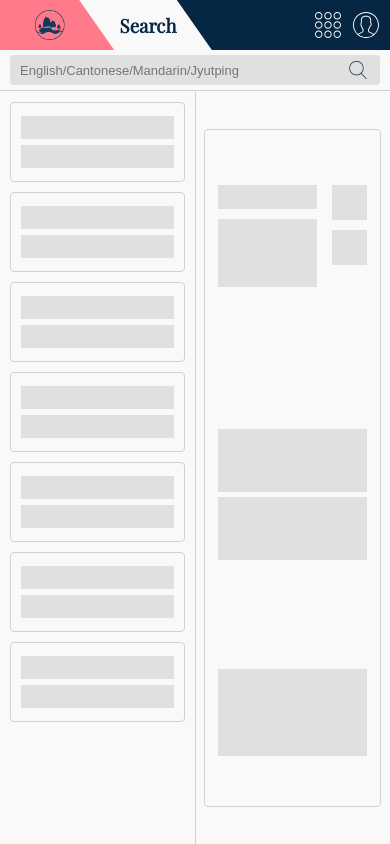
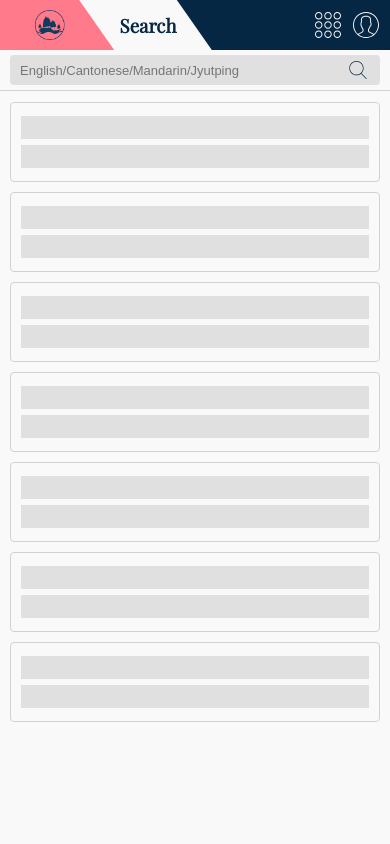
Before and after one commit to brimac1634/CantoWeb, a React (Create React App) app: page / in a window 390 px wide. Built offline with nearby package versions, Linux system fonts and the light colour scheme.

Commit message:
added slide up entry view for mobile

```diff
--- a/src/Components/EntryView/EntryView.css
+++ b/src/Components/EntryView/EntryView.css
@@ -1,6 +1,7 @@
 .entry-view {
 	height: 90%;
 	width: 90%;
+	background: var(--cantoWhite);
 	border: solid 1px var(--cantoDarkGray);
 	border-radius: 4px;
 	display: flex;
@@ -33,7 +34,7 @@
 	right: 0;
 	display: flex;
 	flex-direction: column;
-	justify-content: center;
+	justify-content: space-around;
 }
 
 .top-group {
--- a/src/Containers/Search/Search.css
+++ b/src/Containers/Search/Search.css
@@ -38,3 +38,31 @@
 	justify-content: center;
 	align-items: center;
 }
+
+.hidden-entry-view {
+	bottom: -90%;
+}
+
+.visible-entry-view {
+	bottom: -10%;
+
+}
+
+@media screen and (max-width: 700px) {
+    .entry-list-container {
+		width: 100%;
+		height: 100%;
+	}
+
+	.entry-view-container {
+		position: absolute;
+		width: 100%;
+		height: 90%;
+		left: 0;
+		transition: all 0.4s;
+	}
+
+	.split-container {
+		display: block;
+	}
+}
--- a/src/Containers/Search/Search.js
+++ b/src/Containers/Search/Search.js
@@ -1,5 +1,6 @@
 import React, { Component } from 'react';
 import './Search.css';
+import MediaQuery from 'react-responsive';
 import SearchBar from '../../Components/SearchBar/SearchBar';
 import EntriesList from '../../Components/EntriesList/EntriesList';
 import EntryView from '../../Components/EntryView/EntryView';
@@ -9,6 +10,7 @@ class Search extends Component {
 		super()
 		this.state = {
 			selectedEntry: '',
+			mobileSelectedEntry: '',
 			searchKey: '',
 			entries: [],
 		}
@@ -27,6 +29,20 @@ class Search extends Component {
 		if (lastSelectedEntry) {
 			this.setState({selectedEntry: JSON.parse(lastSelectedEntry)})
 		}
+	}
+
+	componentDidUpdate(){
+	  setTimeout(() => {
+	    if(this.state.mobileSelectedEntry){
+	      window.addEventListener('click', this.clearMobileEntry)
+	    } else {
+	      window.removeEventListener('click', this.clearMobileEntry)
+	    }
+	  }, 0)
+	}
+
+	clearMobileEntry = () => {
+		this.setState({mobileSelectedEntry: ''})
 	}
 
 	onSearch = (event) => {
@@ -71,13 +87,22 @@ class Search extends Component {
 	handleEntrySelect = (entry) => {
 		sessionStorage.setItem('lastSelectedEntry', JSON.stringify(entry));
 		this.setState({
-			selectedEntry: entry
+			selectedEntry: entry,
+			mobileSelectedEntry: entry.entryID,
 		})
 	}
 
 	render() {
-		const { selectedEntry, entries, searchKey } = this.state;
+		const { selectedEntry, entries, searchKey, mobileSelectedEntry } = this.state;
 		const { userID } = this.props;
+
+		let entryViewMobile = 'hidden-entry-view'
+		if (mobileSelectedEntry) {
+			entryViewMobile = 'visible-entry-view'
+		}
+
+		console.log(entryViewMobile);
+
 		return (
 			<div>
 				<SearchBar
@@ -85,6 +110,7 @@ class Search extends Component {
 					searchChange={this.onSearch}
 					searchKey={searchKey}
 				/>
+				<MediaQuery minWidth={700}>
 					<div className='split-container'>
 						<div className='entry-list-container'>
 							<EntriesList
@@ -101,6 +127,24 @@ class Search extends Component {
 							/>
 						</div>
 					</div>
+				</MediaQuery>
+				<MediaQuery maxWidth={699}>
+					<div className='split-container'>
+						<div className='entry-list-container'>
+							<EntriesList
+								entries={entries}
+								searchKey={searchKey}
+								selectEntry={this.handleEntrySelect}
+							/>
+						</div>
+						<div className={`entry-view-container ${entryViewMobile}`}>
+							<EntryView
+								entry={selectedEntry}
+								userID={userID}
+							/>
+						</div>
+					</div>
+				</MediaQuery>
 			</div>
 		);
 	}
```
Lines whose indentation alone changed are shown as unchanged.
